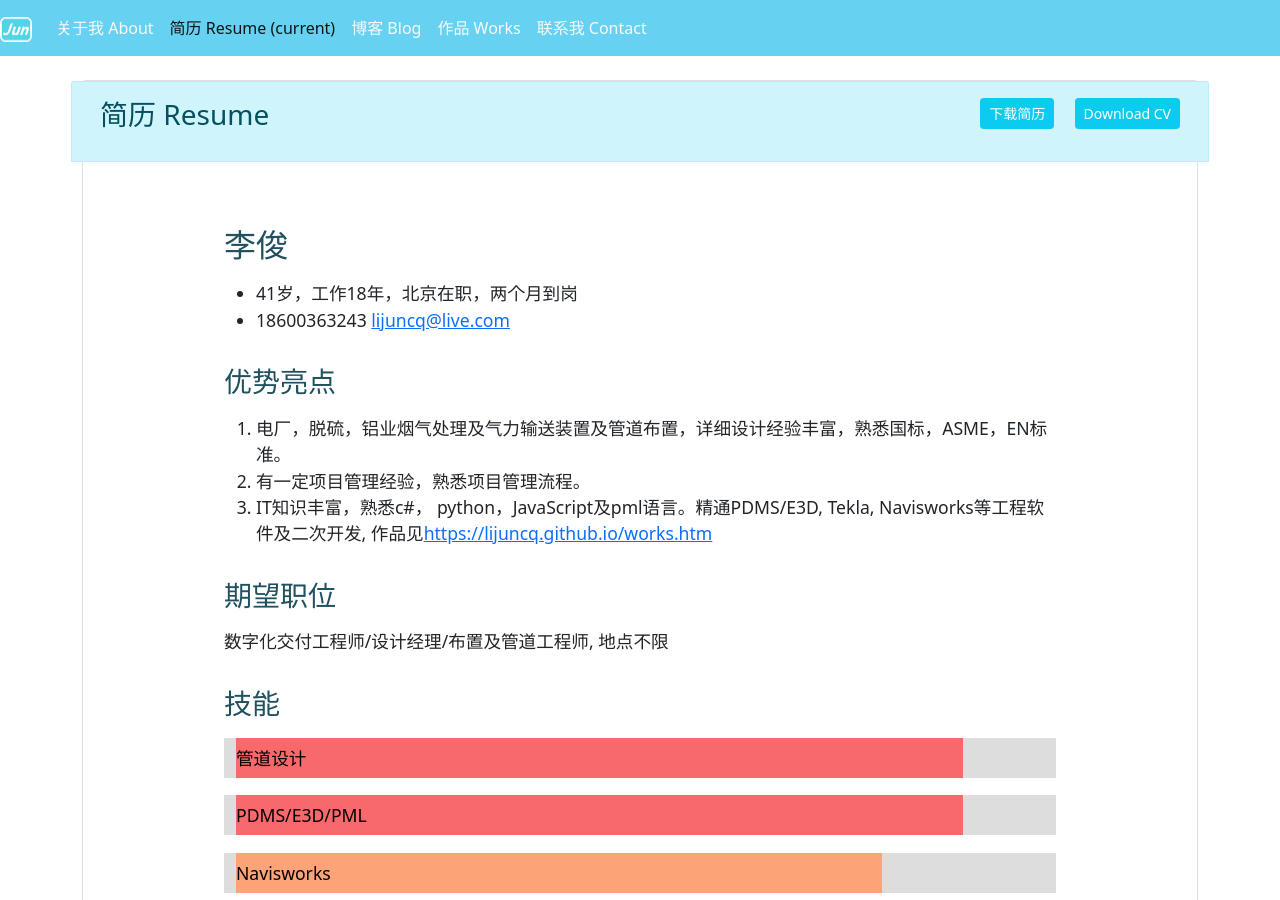
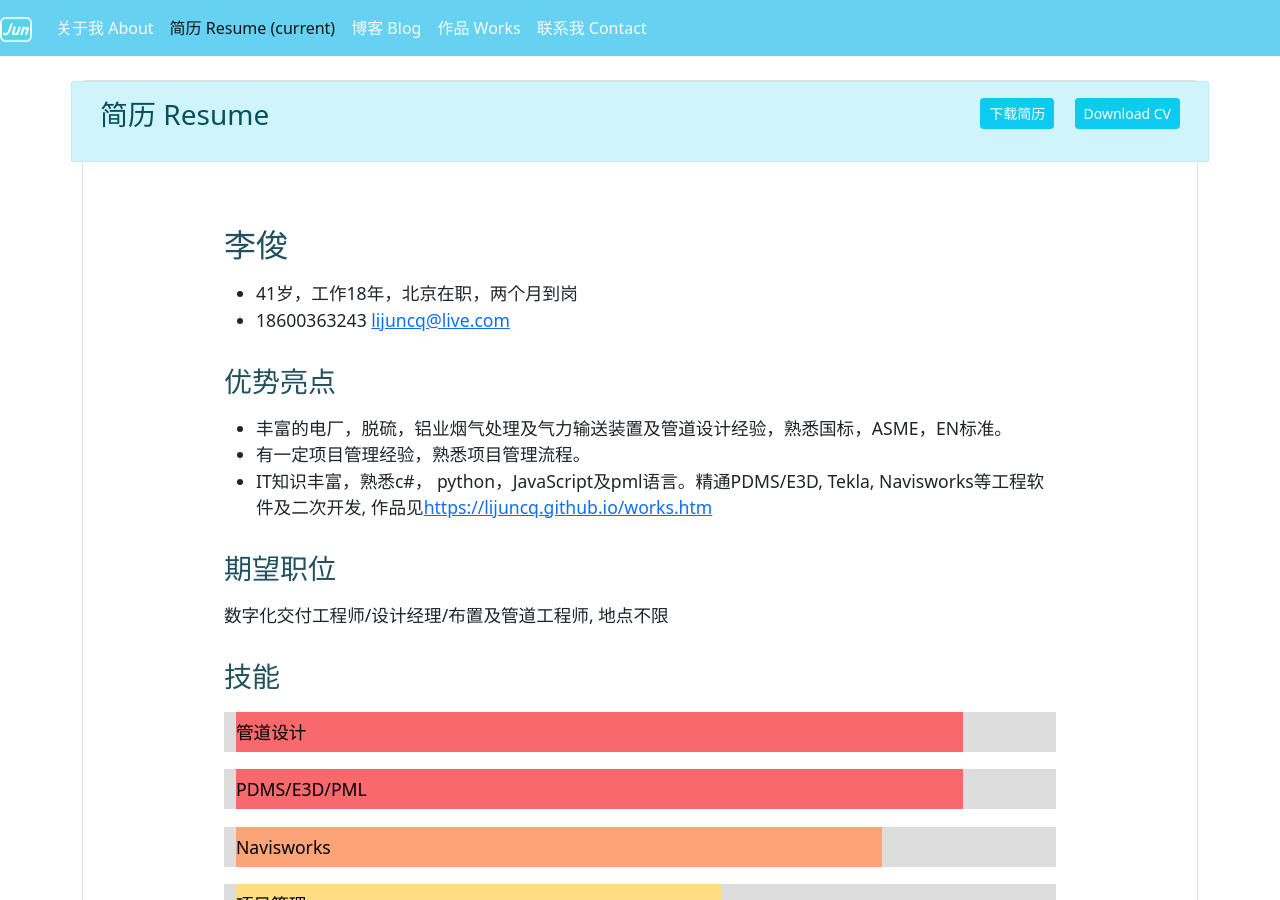
Before and after one commit to lijuncq/lijuncq.github.io, a Jekyll site: the page built from resume.md, in a window 1280 px wide and 900 px high. Built offline with Jekyll 4.4.1, drawn with Linux system fonts in a browser that asks for light colours; nearby versions of some CDN libraries; our own code applies the rules of GitHub Pages for plain Markdown files.

Commit message:
Update resume.md

```diff
--- a/resume.md
+++ b/resume.md
@@ -9,9 +9,9 @@ layout: Resume
 
 ### 优势亮点
 
-1. 电厂，脱硫，铝业烟气处理及气力输送装置及管道布置，详细设计经验丰富，熟悉国标，ASME，EN标准。
-2. 有一定项目管理经验，熟悉项目管理流程。
-3. IT知识丰富，熟悉c#， python，JavaScript及pml语言。精通PDMS/E3D, Tekla, Navisworks等工程软件及二次开发,
+* 丰富的电厂，脱硫，铝业烟气处理及气力输送装置及管道设计经验，熟悉国标，ASME，EN标准。
+* 有一定项目管理经验，熟悉项目管理流程。
+* IT知识丰富，熟悉c#， python，JavaScript及pml语言。精通PDMS/E3D, Tekla, Navisworks等工程软件及二次开发,
 作品见[https://lijuncq.github.io/works.htm](https://lijuncq.github.io/works.htm)
 
 ### 期望职位
```
